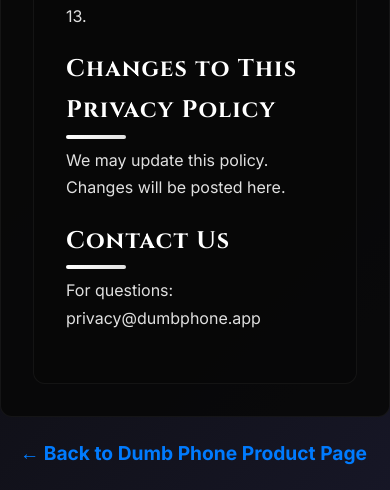
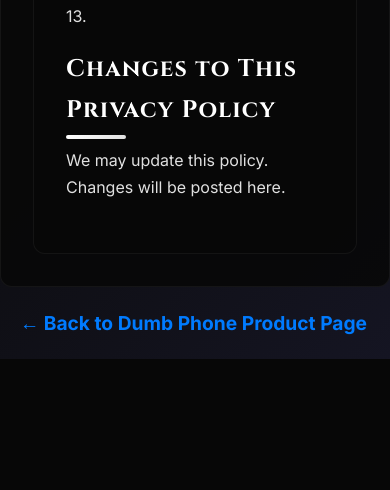
Before and after one commit to timotheuzi/homepage, a Flask app: page /dumb_phone/privacy in a window 390 px wide. Shown: the part 2615-3105 px from the top of the page. After the commit the page ends 2974 px from the top, so only its background shows below. Run offline with Flask 3, Linux system fonts and the light colour scheme.

Commit message:
Remove contact sections from privacy pages and fix license text formatting
Removed "Contact Us" sections from darknesses_privacy.html and dumb_phone_privacy.html
templates. Also corrected malformed license text in zombie_tim_readme_content.html
by removing duplicate "This project is licensed under the MIT License" text.

```diff
--- a/src/templates/darknesses_privacy.html
+++ b/src/templates/darknesses_privacy.html
@@ -43,8 +43,6 @@
     <p>Our game does not knowingly collect information from children under 13.</p>
     <h2>Changes to This Privacy Policy</h2>
     <p>We may update this policy. Changes will be posted here.</p>
-    <h2>Contact Us</h2>
-    <p>For questions: privacy@autarkylabs.app</p>
     </div>
 <div style="padding: 20px; text-align: left;"><a href="/{{ project }}" style="color: #007bff; text-decoration: none; font-weight: bold; font-size: 1.2em;">&larr; Back to {{ project_name }} Product Page</a></div>
 </body>
--- a/src/templates/dumb_phone_privacy.html
+++ b/src/templates/dumb_phone_privacy.html
@@ -53,8 +53,6 @@
         <p>Our app does not collect information from children under 13.</p>
         <h2>Changes to This Privacy Policy</h2>
         <p>We may update this policy. Changes will be posted here.</p>
-        <h2>Contact Us</h2>
-        <p>For questions: privacy@dumbphone.app</p>
     </div>
     </div>
 <div style="padding: 20px; text-align: left;"><a href="/{{ project }}" style="color: #007bff; text-decoration: none; font-weight: bold; font-size: 1.2em;">&larr; Back to {{ project_name }} Product Page</a></div>
--- a/src/templates/zombie_tim_readme_content.html
+++ b/src/templates/zombie_tim_readme_content.html
@@ -89,5 +89,5 @@
 <h2>📖 User Guide</h2>
 <p>For detailed instructions on how to use Zombie Tim, please refer to <a href="/{{ project }}/user_guide">USER_GUIDE.md</a>.</p>
 <h2>📝 License</h2>
-<p>This project is licensed under the <strong>MIT License</strong> - see the <a href="/{{ project }}/license">LICENSE</a> file for details.</p>
+<p> see the <a href="/{{ project }}/license">LICENSE</a> file for details.</p>
 <p><strong>🧟 Zombie Tim - The AI assistant that's dead serious about helping you! 🧟</strong></p>
```
